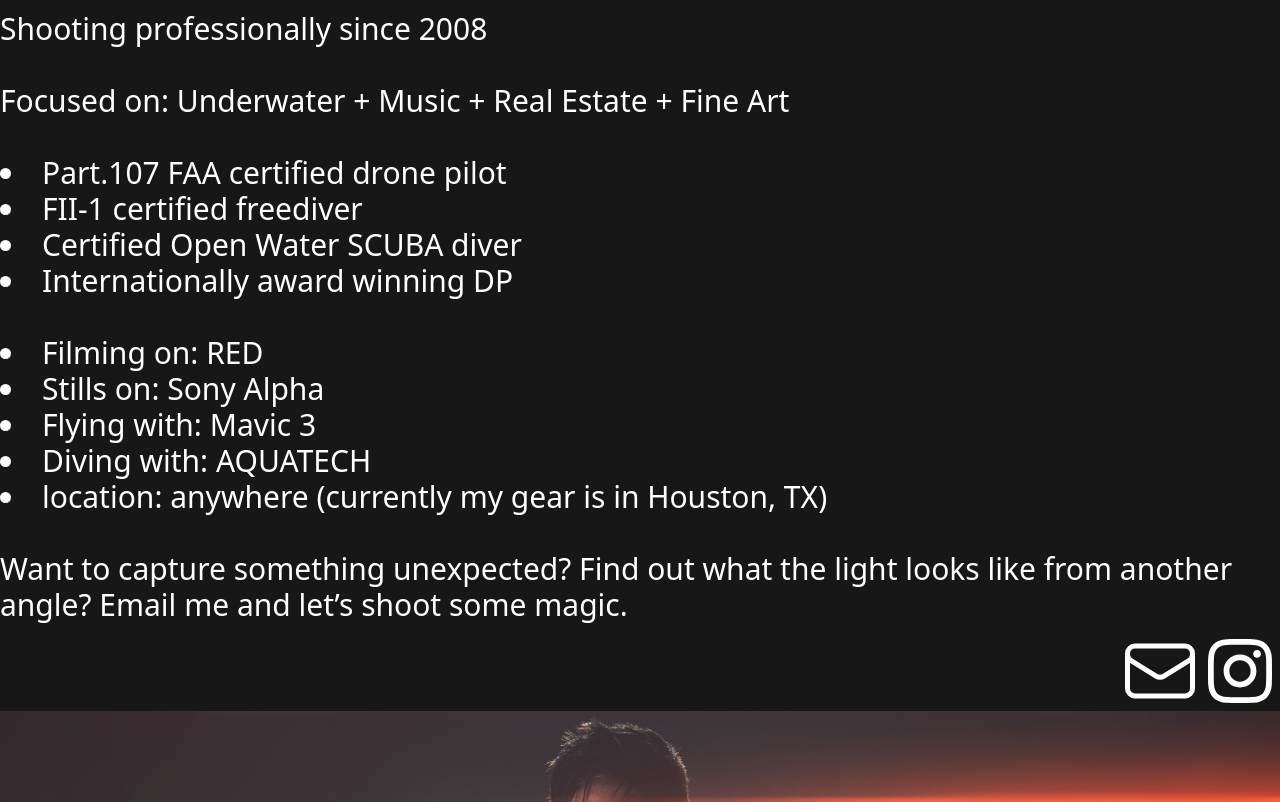
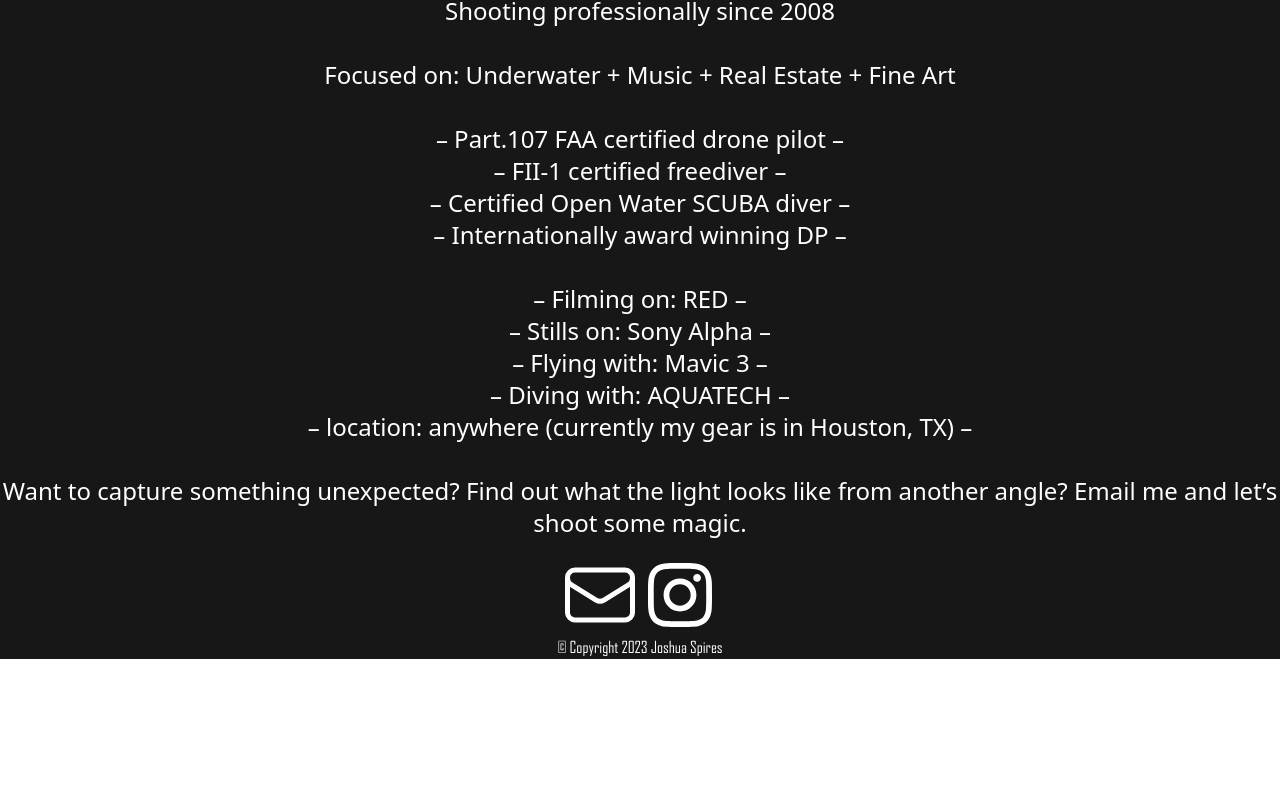
Before and after one commit to lightstudies/lightstudiesweb, a React (Vite) app: page /lightstudiesweb/about in a window 1280 px wide. Shown: the part 738-1540 px from the top of the page. After the commit the page ends 1397 px from the top, so only its background shows below. Built offline with nearby package versions, Linux system fonts and the light colour scheme.

Commit message:
Adjusted about page

```diff
--- a/src/pages/AboutPage.jsx
+++ b/src/pages/AboutPage.jsx
@@ -1,5 +1,5 @@
 import imgURL from '../assets/about-joshua-spires-wide.jpg';
-import imgURL2 from '../assets/about-joshua-spires-wide-bottom.jpg';
+// import imgURL2 from '../assets/about-joshua-spires-wide-bottom.jpg';
 import { Link } from 'react-router-dom';
 
 const AboutPage = () => {
@@ -7,7 +7,7 @@ const AboutPage = () => {
     <div className="flex flex-1 flex-col flex-wrap">
       <div className="md:flex-column flex flex-col justify-center">
         <img src={imgURL} alt="joshua spires camera" className="flex-1" />
-        <div className="py-2 px-4 font-default-sans text-lg sm:text-3xl xl:px-0">
+        <div className="py-2 px-4 text-center font-default-sans text-lg sm:text-2xl xl:px-0">
           <p>Hi! My name is Josh (Spires)</p>
           <br />
           <p>Photographer + Cinematographer</p>
@@ -17,19 +17,19 @@ const AboutPage = () => {
           <p>Focused on: Underwater + Music + Real Estate + Fine Art</p>
           <br />
 
-          <ul className="list-inside list-disc">
-            <li>Part.107 FAA certified drone pilot</li>
-            <li>FII-1 certified freediver</li>
-            <li>Certified Open Water SCUBA diver</li>
-            <li>Internationally award winning DP</li>
+          <ul>
+            <li>–  Part.107 FAA certified drone pilot  –</li>
+            <li>–  FII-1 certified freediver  –</li>
+            <li>–  Certified Open Water SCUBA diver  –</li>
+            <li>–  Internationally award winning DP  –</li>
           </ul>
           <br />
-          <ul className="list-inside list-disc">
-            <li>Filming on: RED</li>
-            <li>Stills on: Sony Alpha</li>
-            <li>Flying with: Mavic 3</li>
-            <li>Diving with: AQUATECH</li>
-            <li>location: anywhere (currently my gear is in Houston, TX)</li>
+          <ul>
+            <li>–  Filming on: RED  –</li>
+            <li>–  Stills on: Sony Alpha  –</li>
+            <li>–  Flying with: Mavic 3  –</li>
+            <li>–  Diving with: AQUATECH  –</li>
+            <li>–  location: anywhere (currently my gear is in Houston, TX)  –</li>
           </ul>
           <br />
           <p>
@@ -37,7 +37,7 @@ const AboutPage = () => {
             let’s shoot some magic.
           </p>
         </div>
-        <div className="flex justify-end">
+        <div className="flex justify-center pt-2">
           <Link to="mailto:light.studies@gmail.com" target="_blank">
             <svg
               xmlns="http://www.w3.org/2000/svg"
@@ -65,77 +65,8 @@ const AboutPage = () => {
               <path d="M12 2.163c3.204 0 3.584.012 4.85.07 3.252.148 4.771 1.691 4.919 4.919.058 1.265.069 1.645.069 4.849 0 3.205-.012 3.584-.069 4.849-.149 3.225-1.664 4.771-4.919 4.919-1.266.058-1.644.07-4.85.07-3.204 0-3.584-.012-4.849-.07-3.26-.149-4.771-1.699-4.919-4.92-.058-1.265-.07-1.644-.07-4.849 0-3.204.013-3.583.07-4.849.149-3.227 1.664-4.771 4.919-4.919 1.266-.057 1.645-.069 4.849-.069zm0-2.163c-3.259 0-3.667.014-4.947.072-4.358.2-6.78 2.618-6.98 6.98-.059 1.281-.073 1.689-.073 4.948 0 3.259.014 3.668.072 4.948.2 4.358 2.618 6.78 6.98 6.98 1.281.058 1.689.072 4.948.072 3.259 0 3.668-.014 4.948-.072 4.354-.2 6.782-2.618 6.979-6.98.059-1.28.073-1.689.073-4.948 0-3.259-.014-3.667-.072-4.947-.196-4.354-2.617-6.78-6.979-6.98-1.281-.059-1.69-.073-4.949-.073zm0 5.838c-3.403 0-6.162 2.759-6.162 6.162s2.759 6.163 6.162 6.163 6.162-2.759 6.162-6.163c0-3.403-2.759-6.162-6.162-6.162zm0 10.162c-2.209 0-4-1.79-4-4 0-2.209 1.791-4 4-4s4 1.791 4 4c0 2.21-1.791 4-4 4zm6.406-11.845c-.796 0-1.441.645-1.441 1.44s.645 1.44 1.441 1.44c.795 0 1.439-.645 1.439-1.44s-.644-1.44-1.439-1.44z" />
             </svg>
           </Link>
-          {/* <Link to="/">
-          <svg
-          width="800px"
-          height="800px"
-          viewBox="0 0 32 32"
-          fill="none"
-          xmlns="http://www.w3.org/2000/svg"
-          className="h-20 w-20"
-          >
-          <rect x="2" y="2" width="28" height="28" rx="6" fill="url(#paint0_radial_87_7153)" />
-          <rect x="2" y="2" width="28" height="28" rx="6" fill="url(#paint1_radial_87_7153)" />
-          <rect x="2" y="2" width="28" height="28" rx="6" fill="url(#paint2_radial_87_7153)" />
-          <path
-          d="M23 10.5C23 11.3284 22.3284 12 21.5 12C20.6716 12 20 11.3284 20 10.5C20 9.67157 20.6716 9 21.5 9C22.3284 9 23 9.67157 23 10.5Z"
-          fill="white"
-          />
-          <path
-          fillRule="evenodd"
-          clipRule="evenodd"
-          d="M16 21C18.7614 21 21 18.7614 21 16C21 13.2386 18.7614 11 16 11C13.2386 11 11 13.2386 11 16C11 18.7614 13.2386 21 16 21ZM16 19C17.6569 19 19 17.6569 19 16C19 14.3431 17.6569 13 16 13C14.3431 13 13 14.3431 13 16C13 17.6569 14.3431 19 16 19Z"
-          fill="white"
-          />
-          <path
-          fillRule="evenodd"
-          clipRule="evenodd"
-          d="M6 15.6C6 12.2397 6 10.5595 6.65396 9.27606C7.2292 8.14708 8.14708 7.2292 9.27606 6.65396C10.5595 6 12.2397 6 15.6 6H16.4C19.7603 6 21.4405 6 22.7239 6.65396C23.8529 7.2292 24.7708 8.14708 25.346 9.27606C26 10.5595 26 12.2397 26 15.6V16.4C26 19.7603 26 21.4405 25.346 22.7239C24.7708 23.8529 23.8529 24.7708 22.7239 25.346C21.4405 26 19.7603 26 16.4 26H15.6C12.2397 26 10.5595 26 9.27606 25.346C8.14708 24.7708 7.2292 23.8529 6.65396 22.7239C6 21.4405 6 19.7603 6 16.4V15.6ZM15.6 8H16.4C18.1132 8 19.2777 8.00156 20.1779 8.0751C21.0548 8.14674 21.5032 8.27659 21.816 8.43597C22.5686 8.81947 23.1805 9.43139 23.564 10.184C23.7234 10.4968 23.8533 10.9452 23.9249 11.8221C23.9984 12.7223 24 13.8868 24 15.6V16.4C24 18.1132 23.9984 19.2777 23.9249 20.1779C23.8533 21.0548 23.7234 21.5032 23.564 21.816C23.1805 22.5686 22.5686 23.1805 21.816 23.564C21.5032 23.7234 21.0548 23.8533 20.1779 23.9249C19.2777 23.9984 18.1132 24 16.4 24H15.6C13.8868 24 12.7223 23.9984 11.8221 23.9249C10.9452 23.8533 10.4968 23.7234 10.184 23.564C9.43139 23.1805 8.81947 22.5686 8.43597 21.816C8.27659 21.5032 8.14674 21.0548 8.0751 20.1779C8.00156 19.2777 8 18.1132 8 16.4V15.6C8 13.8868 8.00156 12.7223 8.0751 11.8221C8.14674 10.9452 8.27659 10.4968 8.43597 10.184C8.81947 9.43139 9.43139 8.81947 10.184 8.43597C10.4968 8.27659 10.9452 8.14674 11.8221 8.0751C12.7223 8.00156 13.8868 8 15.6 8Z"
-          fill="white"
-          />
-          <defs>
-              <radialGradient
-                id="paint0_radial_87_7153"
-                cx="0"
-                cy="0"
-                r="1"
-                gradientUnits="userSpaceOnUse"
-                gradientTransform="translate(12 23) rotate(-55.3758) scale(25.5196)"
-                >
-                <stop stopColor="#B13589" />
-                <stop offset="0.79309" stopColor="#C62F94" />
-                <stop offset="1" stopColor="#8A3AC8" />
-                </radialGradient>
-                <radialGradient
-                id="paint1_radial_87_7153"
-                cx="0"
-                cy="0"
-                r="1"
-                gradientUnits="userSpaceOnUse"
-                gradientTransform="translate(11 31) rotate(-65.1363) scale(22.5942)"
-              >
-              <stop stopColor="#E0E8B7" />
-              <stop offset="0.444662" stopColor="#FB8A2E" />
-              <stop offset="0.71474" stopColor="#E2425C" />
-              <stop offset="1" stopColor="#E2425C" stopOpacity="0" />
-              </radialGradient>
-              <radialGradient
-              id="paint2_radial_87_7153"
-              cx="0"
-              cy="0"
-              r="1"
-              gradientUnits="userSpaceOnUse"
-              gradientTransform="translate(0.500002 3) rotate(-8.1301) scale(38.8909 8.31836)"
-              >
-              <stop offset="0.156701" stopColor="#406ADC" />
-              <stop offset="0.467799" stopColor="#6A45BE" />
-              <stop offset="1" stopColor="#6A45BE" stopOpacity="0" />
-              </radialGradient>
-              </defs>
-          </svg>
-        </Link> */}
         </div>
-        <img src={imgURL2} alt="joshua spires" className="flex-1" />
+        {/* <img src={imgURL2} alt="joshua spires" className="flex-1" /> */}
       </div>
     </div>
   );
```
